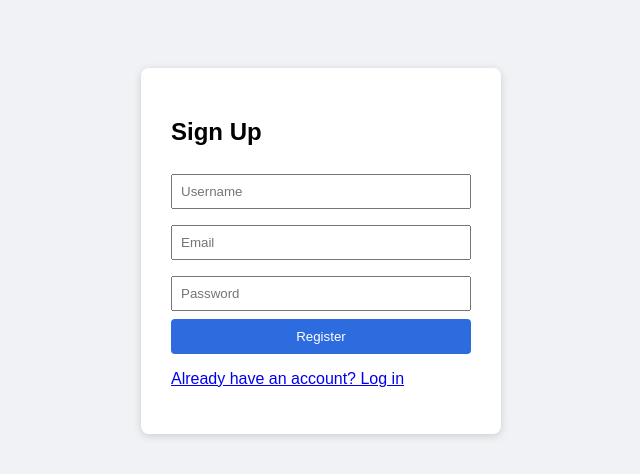
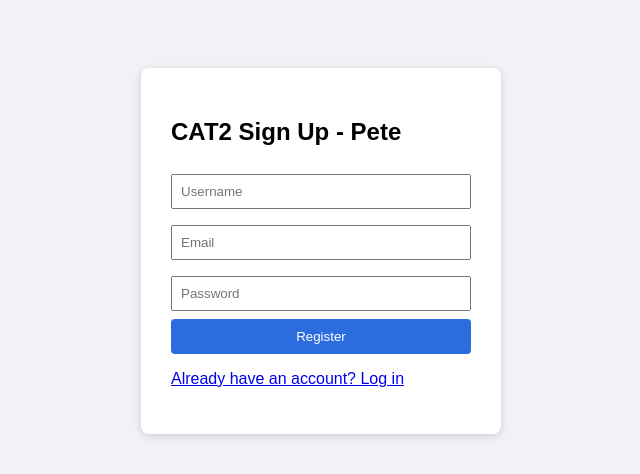
Before and after one commit to petenganga/cat2-website, a PHP site: page /signup.php in a window 1280 px wide. Shown: the top 474 px of the page, without its empty margins (319-959 px from the left). Run offline with PHP 8.4, Linux system fonts and the light colour scheme; a stand-in replaces the project's code that opens the database connection.

Commit message:
Update sign up header to 'CAT2 Sign Up - Pete'

```diff
--- a/signup.php
+++ b/signup.php
@@ -28,7 +28,7 @@ if ($_SERVER['REQUEST_METHOD'] === 'POST') {
 </head>
 <body>
     <form method="POST">
-        <h2>Sign Up</h2>
+        <h2>CAT2 Sign Up - Pete</h2>
         <input type="text" name="username" placeholder="Username" required>
         <input type="email" name="email" placeholder="Email" required>
         <input type="password" name="password" placeholder="Password" required>
```
